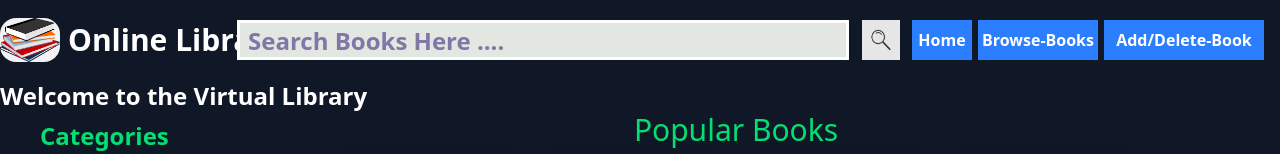
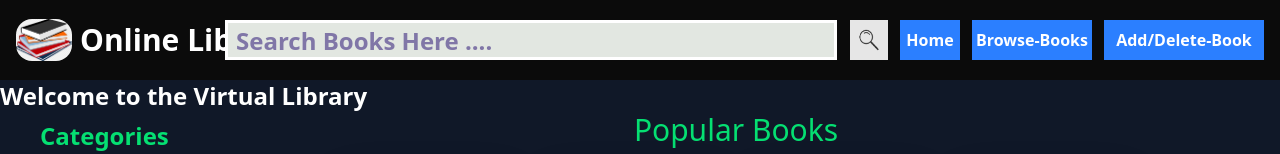
Before and after one commit to yaccir/librarymanagementsystem, a React (Vite) app: page / in a window 1280 px wide. Shown: the top 154 px of the page. Built offline with nearby package versions, Linux system fonts and the light colour scheme.

Commit message:
add responsiveness in header component

```diff
--- a/src/components/Footer.jsx
+++ b/src/components/Footer.jsx
@@ -8,7 +8,7 @@ export default function Footer() {
         </p>
 
         <a
-          href="https://github.com/yaccir"
+          href="https://github.com/yaccir/librarymanagementsystem"
           target="_blank"
           className="text-blue-400 hover:text-blue-300 underline mt-2 inline-block"
         >
--- a/src/components/Header.jsx
+++ b/src/components/Header.jsx
@@ -1,35 +1,62 @@
-import React from 'react'
-import Search from './Search'
-import Browse from './Browse'
-import Home from './Home'
-import AddBook from './AddBook'
-//Header component to display the header section of the application
+import React, { useState } from "react";
+import Search from "./Search";
+import Browse from "./Browse";
+import Home from "./Home";
+import AddBook from "./AddBook";
+
 const Header = () => {
+  const [open, setOpen] = useState(false);
+
   return (
     <div>
-      {/* //header section */}
-        <header className='flex justify-start h-20 items-center w-[100%]'>
-        <div className="flex  items-center gap-2 w-[30%]">
-          <img src="./src/images/icon.png" alt="" className="w-15  rounded-2xl bg-transparent" />
-          <h1 className=" text-3xl text-white font-semibold">Online Library</h1>
+      <header className="flex h-20 items-center w-full px-4 bg-[#0b0b0b]">
+        {/* Left Section */}
+        <div className="flex items-center gap-2 w-1/2 sm:w-1/3">
+          <img
+            src="../src/images/icon.png"
+            alt=""
+            className="w-14 rounded-2xl bg-transparent"
+          />
+          <h1 className="text-2xl sm:text-3xl text-white font-semibold">
+            Online Library
+          </h1>
+        </div>
 
-        </div>
-        {/* //navigation menu */}
-        <nav className=' flex justify-end mr-4 items-center w-[70%] '>
-            <ul className='flex justify-between items-center '>
-                <li className=' flex items-center '><Search/></li>
-               <div className='flex w-[50%] justify-end ml-3 gap-1.5 items-center '>
-                 <li className=' flex items-center  '><Home/></li>
-                <li className=' flex items-center '><Browse/></li>
-                 <li className=' flex items-center'><AddBook/></li>
-               </div>
+        {/* Mobile Menu Button */}
+        <button
+          onClick={() => setOpen(!open)}
+          className="text-white text-3xl sm:hidden ml-auto"
+        >
+          ☰
+        </button>
 
-            </ul>
+        {/* Navigation */}
+        <nav
+          className={`${
+            open ? "block" : "hidden"
+          } absolute top-20 left-0 w-full bg-[#0b0b0b] sm:bg-transparent sm:static sm:flex sm:w-2/3 sm:justify-end`}
+        >
+          <ul className="flex flex-col sm:flex-row sm:items-center px-4 sm:px-0">
+            <li className="py-2 sm:py-0 sm:mr-3">
+              <Search />
+            </li>
 
+            <div className="flex flex-col sm:flex-row sm:items-center sm:gap-3 sm:w-auto py-2 sm:py-0">
+              <li className="py-2 sm:py-0">
+                <Home />
+              </li>
+              <li className="py-2 sm:py-0">
+                <Browse />
+              </li>
+              <li className="py-2 sm:py-0">
+                <AddBook />
+              </li>
+            </div>
+          </ul>
         </nav>
       </header>
     </div>
-  )
-}
+  );
+};
 
-export default Header
+export default Header;
```
